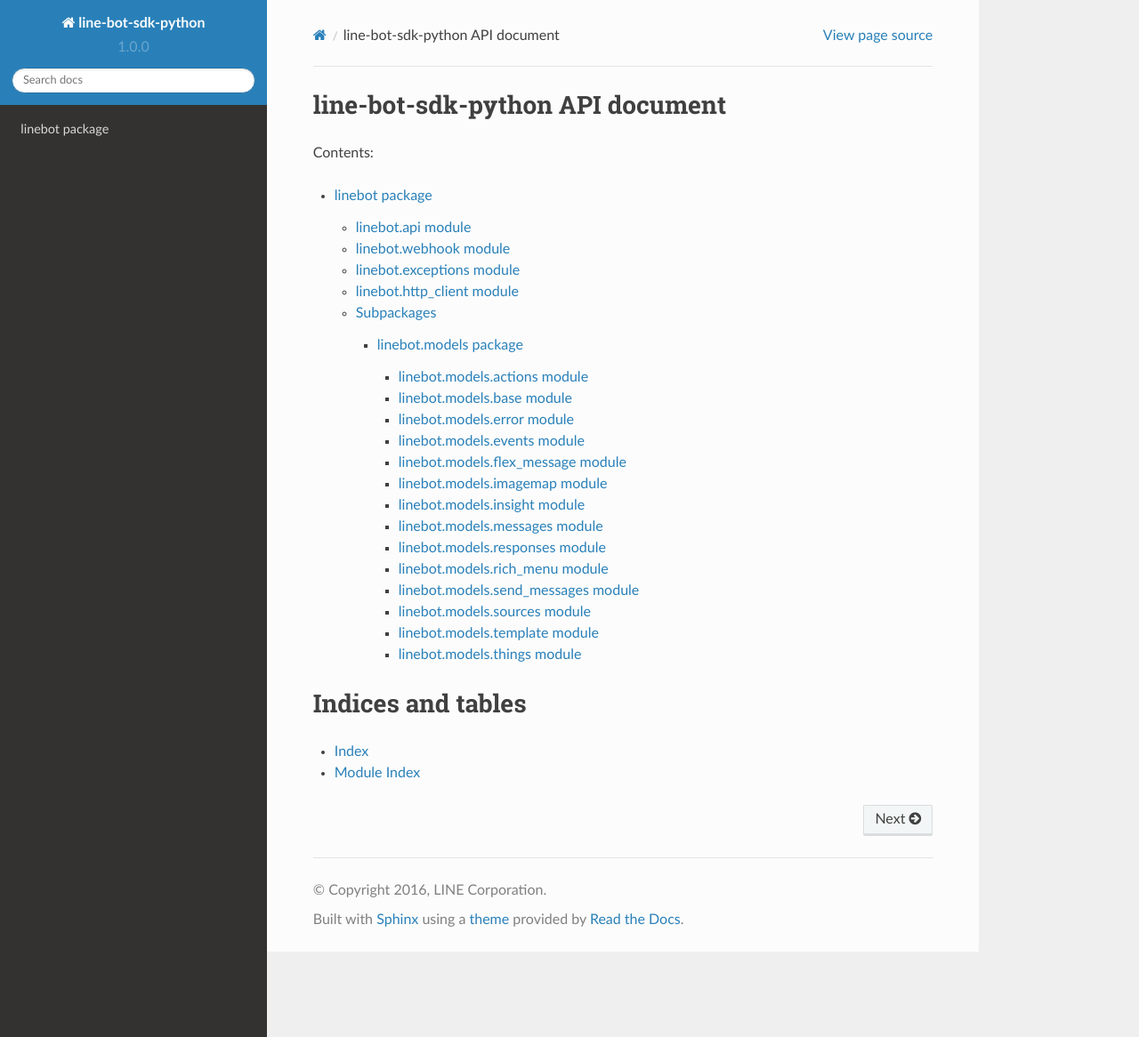
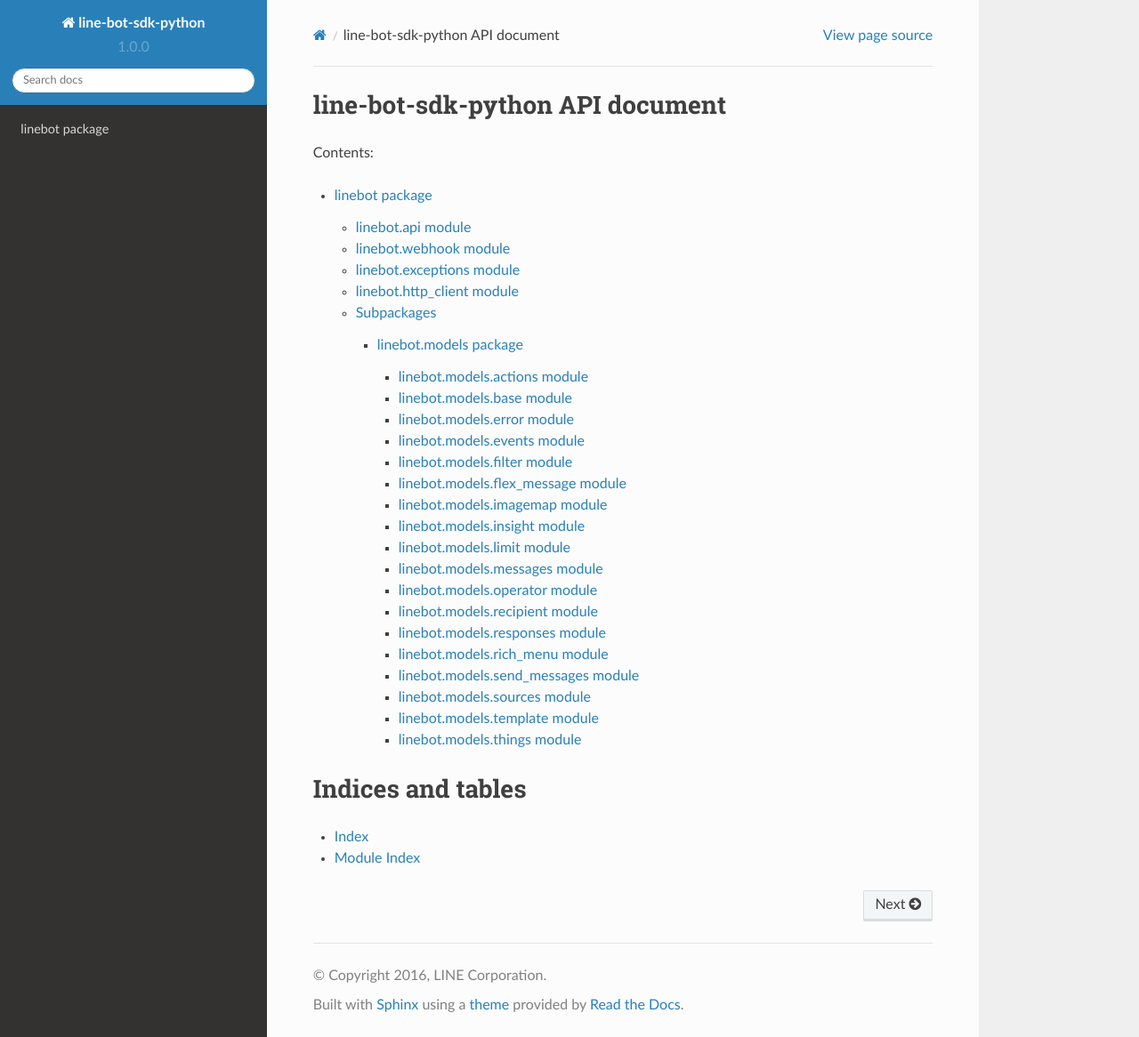
Before and after one commit to line/line-bot-sdk-python, a Sphinx documentation site: the page built from docs/source/index.rst, in a window 1280 px wide and 1166 px high. Shown: the whole window at 89% size. Built offline with Sphinx 7.4.7 and the Read the Docs theme 2.0.0, drawn with Linux system fonts in a browser that asks for light colours.

Commit message:
Update Documentation (#244)
* fix indentation warnings of sphinx-build

* update docs/ for new modules

* update README for narrowcast

```diff
--- a/docs/source/linebot.models.rst
+++ b/docs/source/linebot.models.rst
@@ -22,6 +22,11 @@
 
 .. automodule:: linebot.models.events
 
+linebot.models.filter module
+-----------------------------------
+
+.. automodule:: linebot.models.filter
+
 linebot.models.flex_message module
 -----------------------------------
 
@@ -37,10 +42,25 @@
 
 .. automodule:: linebot.models.insight
 
+linebot.models.limit module
+------------------------------
+
+.. automodule:: linebot.models.limit
+
 linebot.models.messages module
 ------------------------------
 
 .. automodule:: linebot.models.messages
+
+linebot.models.operator module
+-------------------------------
+
+.. automodule:: linebot.models.operator
+
+linebot.models.recipient module
+-------------------------------
+
+.. automodule:: linebot.models.recipient
 
 linebot.models.responses module
 -------------------------------
```
Also changed, not shown: README.rst (+33 -0 lines), 1 other file.
